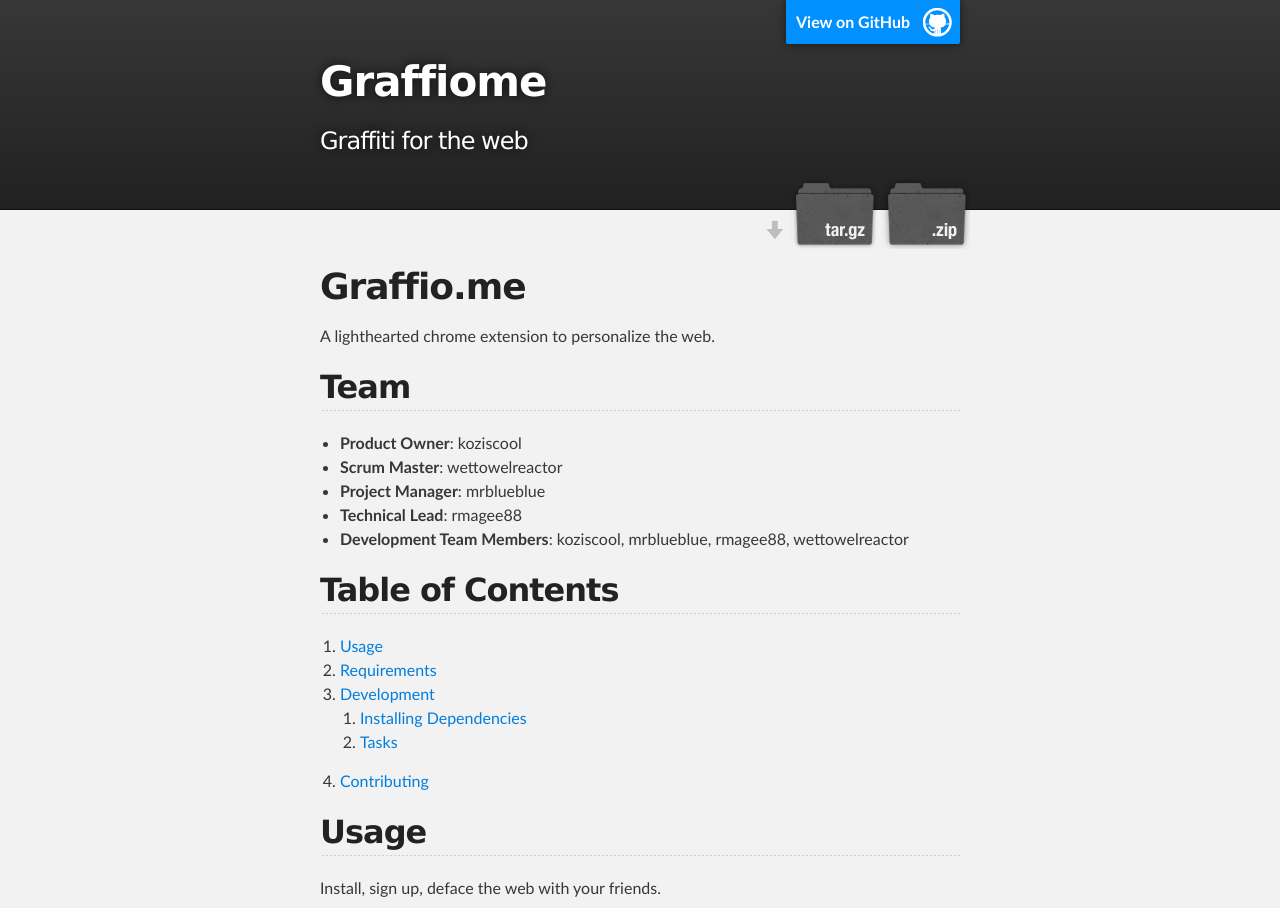
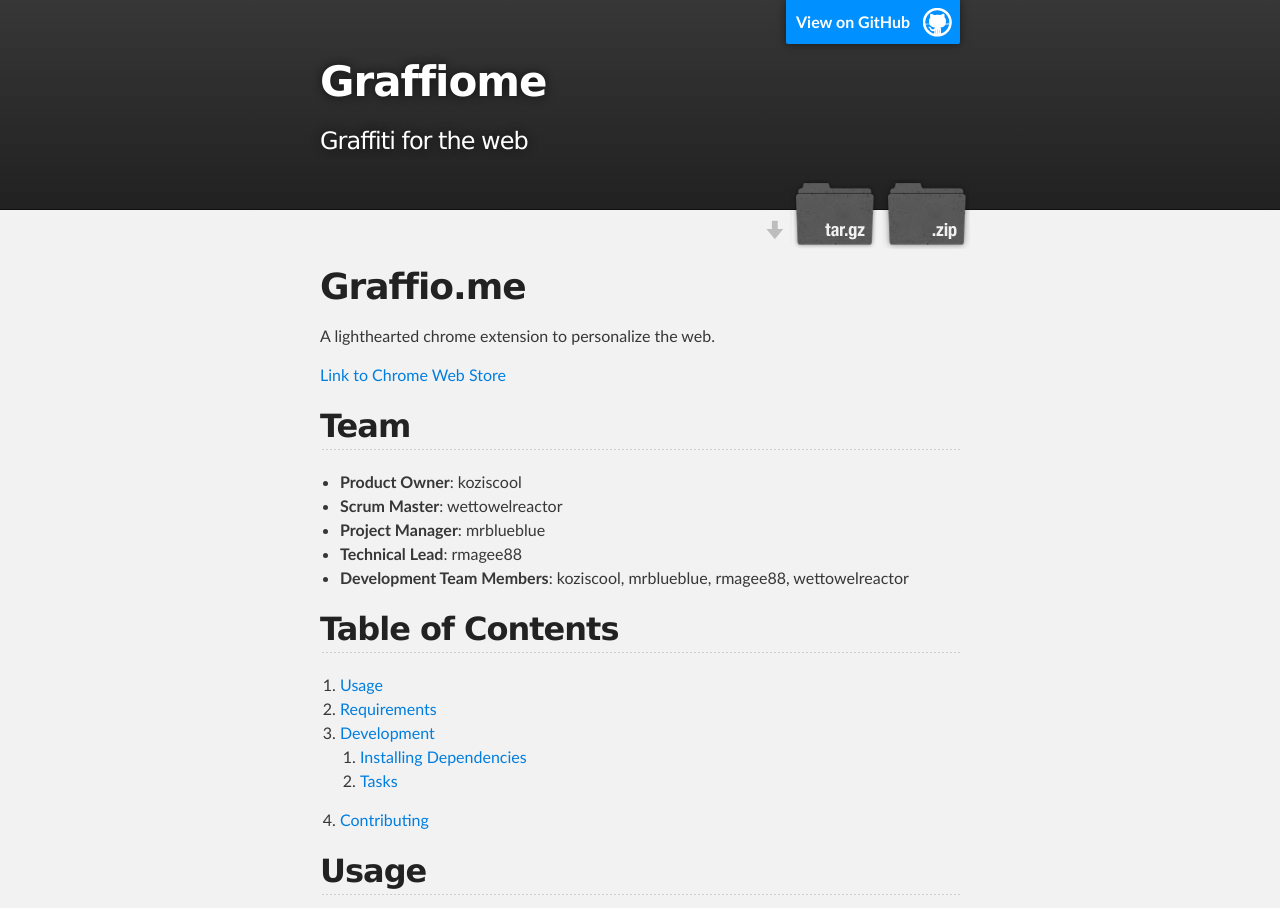
Before and after one commit to graffiome/graffiome, a plain HTML site: page index.html in a window 1280 px wide. Shown: the top 908 px of the page. Drawn offline with Linux system fonts and the light colour scheme.

Commit message:
Update index.html

```diff
--- a/index.html
+++ b/index.html
@@ -35,6 +35,7 @@
 <a id="graffiome" class="anchor" href="#graffiome" aria-hidden="true"><span class="octicon octicon-link"></span></a>Graffio.me</h1>
 
 <p>A lighthearted chrome extension to personalize the web.</p>
+<p><a src='https://chrome.google.com/webstore/detail/graffiome/jamdablhdidngipicmklfejomblfdkcf'>Link to Chrome Web Store</a></p>
 
 <h2>
 <a id="team" class="anchor" href="#team" aria-hidden="true"><span class="octicon octicon-link"></span></a>Team</h2>
```
